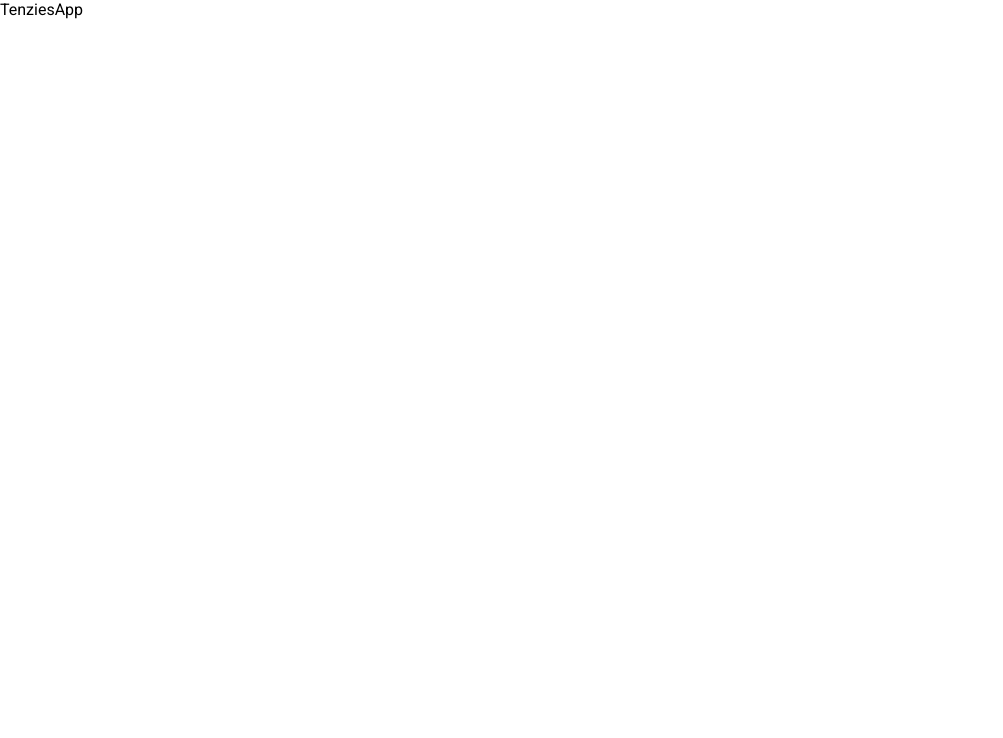
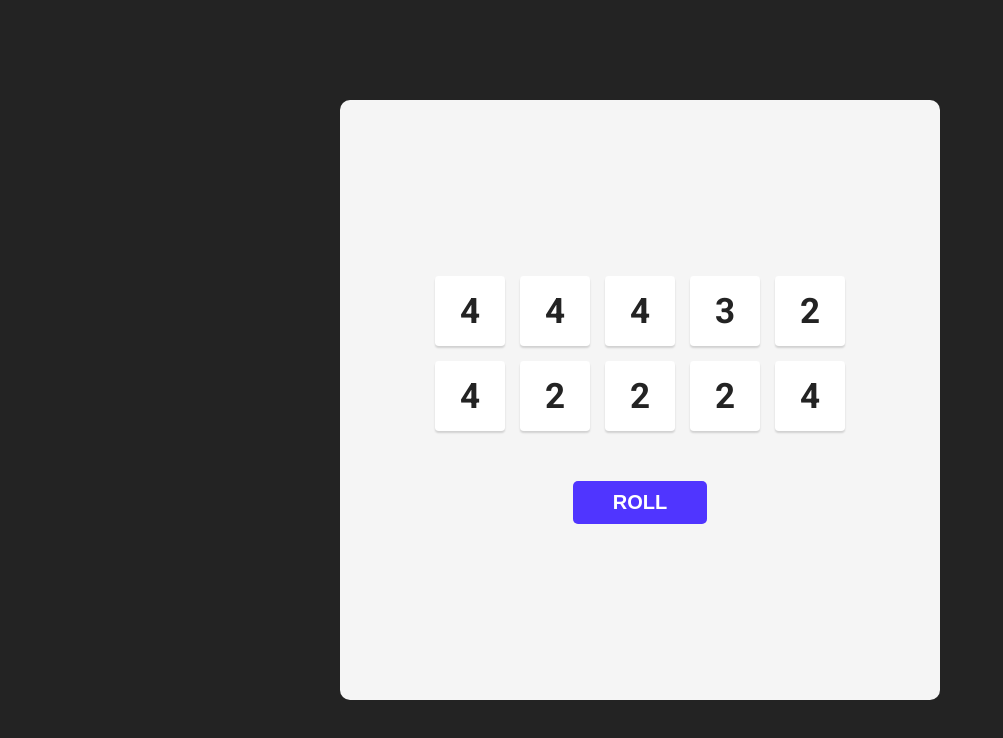
Before and after one commit to Marex-cpu/SimpleReactProjects, a React (Create React App) app: page /tenzies-game in a window 1280 px wide. Shown: the top 738 px of the page, without its empty margins (0-1003 px from the left). Built offline with nearby package versions, Linux system fonts and the light colour scheme.

Commit message:
Tenzies Page
Add Die component, add logic

```diff
--- /dev/null
+++ b/src/components/Die.js
@@ -0,0 +1,15 @@
+import React from "react";
+
+function Die({ value, isHeld, handleClick }) {
+  return (
+    <div
+      onClick={handleClick}
+      className='die'
+      style={{ background: isHeld ? "#59e391" : "#ffffff" }}
+    >
+      {value}
+    </div>
+  );
+}
+
+export default Die;
--- a/src/css/TenziesApp.css
+++ b/src/css/TenziesApp.css
@@ -1,2 +1,65 @@
 .tenzeieContainer {
+  display: flex;
+  justify-content: center;
+  align-items: center;
+  background-color: #232323;
+  width: 100vw;
+  height: 100vh;
+  padding: 10rem;
 }
+
+.tenzeieWrapper {
+  display: flex;
+  flex-direction: column;
+  align-items: center;
+  justify-content: center;
+  background-color: #f5f5f5;
+  padding: 3rem;
+  width: 60rem;
+  height: 60rem;
+  border-radius: 1rem;
+}
+
+.dieContainer {
+  display: grid;
+  grid-template-columns: repeat(5, 70px);
+  grid-gap: 1.5rem;
+}
+
+.dieContainer .die {
+  display: flex;
+  justify-content: center;
+  align-items: center;
+  height: 70px;
+  background: #ffffff;
+  box-shadow: 0px 2px 2px rgba(0, 0, 0, 0.15);
+  border-radius: 3.81277px;
+  font-weight: bolder;
+  font-size: 3.5rem;
+  color: #232323;
+  cursor: pointer;
+  transition: all 300ms;
+}
+
+.tenzeieBtn {
+  display: inline-block;
+  padding: 1rem 4rem;
+  margin-top: 5rem;
+  font-weight: bold;
+  text-transform: uppercase;
+  font-size: 2rem;
+  box-shadow: 0 0 40px 40px #5035ff inset, 0 0 0 0;
+  border-radius: 5px;
+  color: #ffffff;
+  cursor: pointer;
+  transition: all 150ms ease-in-out;
+  border: none;
+  outline: none;
+}
+.tenzeieBtn:hover {
+  box-shadow: 0 0 10px 0 #5035ff inset, 0 0 10px 4px #5035ff;
+  color: #5035ff;
+}
+.tenzeieBtn:active {
+  box-shadow: 0 0 10px 0 #5035ff inset, 0 0 10px -4px #5035ff;
+}
--- a/src/pages/TenziesApp.js
+++ b/src/pages/TenziesApp.js
@@ -1,8 +1,58 @@
 import React from "react";
+import { useState } from "react";
+import Die from "../components/Die";
 import "../css/TenziesApp.css";
+import { nanoid } from "nanoid";
 
 function TenziesApp() {
-  return <div className='tenzeieContainer'>TenziesApp</div>;
+  const [dice, setDice] = useState(allNewDice());
+
+  function allNewDice() {
+    const newDice = [];
+    for (let i = 0; i < 10; i++) {
+      newDice.push({
+        value: Math.ceil(Math.random() * 6),
+        isHeld: false,
+        id: nanoid(),
+      });
+    }
+    return newDice;
+  }
+
+  //displayed all dice
+  let dices = dice.map((die) => (
+    <Die
+      value={die.value}
+      key={die.id}
+      isHeld={die.isHeld}
+      handleClick={() => holdDice(die.id)}
+    />
+  ));
+
+  //roll dice
+  function rollDice() {
+    setDice(allNewDice());
+  }
+
+  //hold dice you choose
+  function holdDice(id) {
+    setDice((prevDice) =>
+      prevDice.map((die) => {
+        return die.id === id ? { ...die, isHeld: !die.isHeld } : die;
+      })
+    );
+  }
+
+  return (
+    <div className='tenzeieContainer'>
+      <div className='tenzeieWrapper'>
+        <div className='dieContainer'>{dices}</div>
+        <button onClick={rollDice} className='tenzeieBtn'>
+          Roll
+        </button>
+      </div>
+    </div>
+  );
 }
 
 export default TenziesApp;
```
